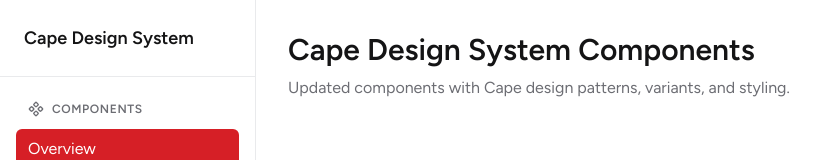
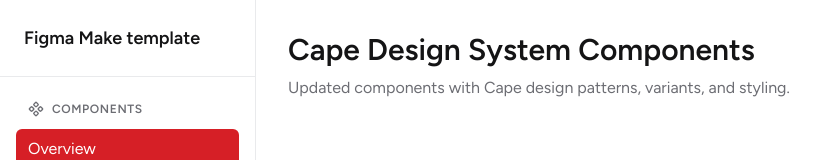
Before and after one commit to lucasbarcellos-dh/figma-make-template, a React (Vite) app: page / in a window 1280 px wide. Shown: the top 160 px of the page, without its empty margins (0-836 px from the left). Built offline with nearby package versions, Linux system fonts and the light colour scheme.

Commit message:
Update App.tsx

```diff
--- a/cape-template/App.tsx
+++ b/cape-template/App.tsx
@@ -107,7 +107,7 @@
       `}>
         <div className="flex flex-col h-full">
           <div className="p-6 border-b">
-            <h2 className="text-lg font-semibold">Cape Design System</h2>
+            <h2 className="text-lg font-semibold">Figma Make template</h2>
           </div>
 
           <nav className="flex-1 p-4 space-y-6 overflow-y-auto">
```
